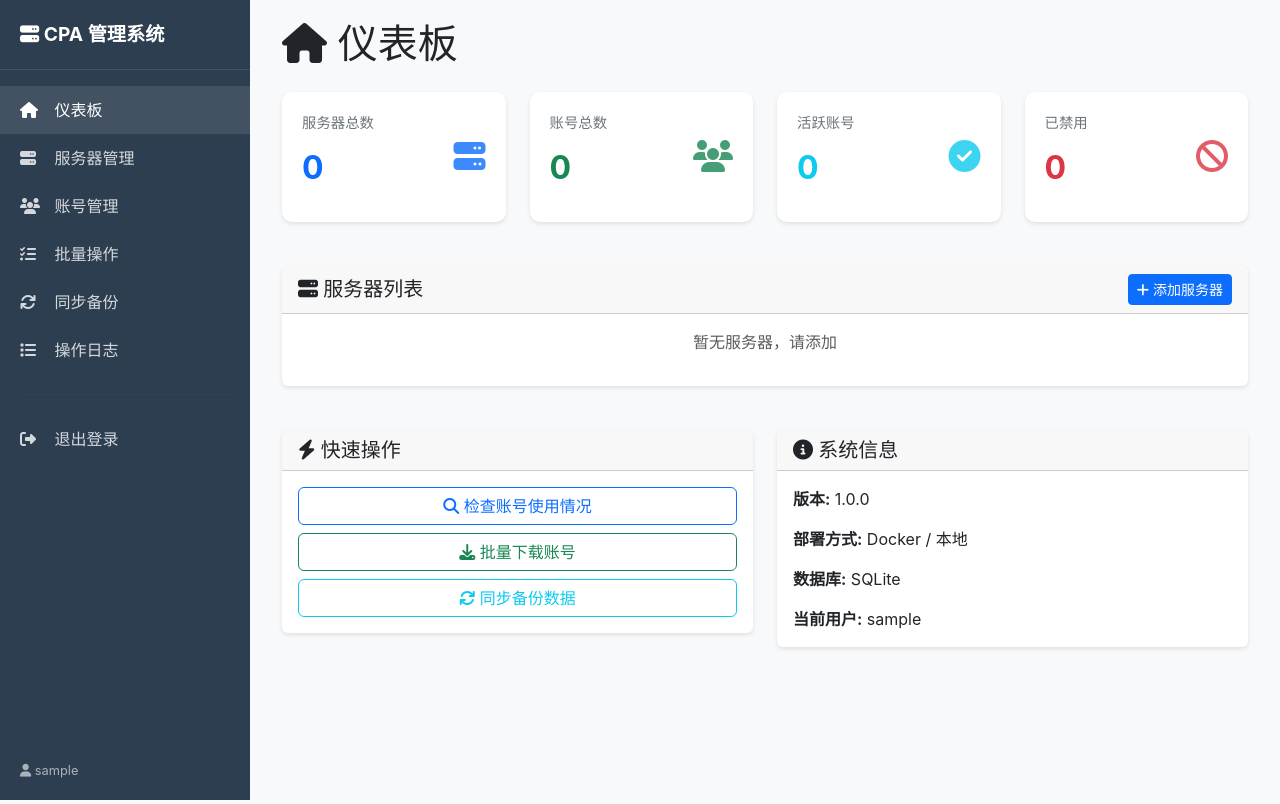
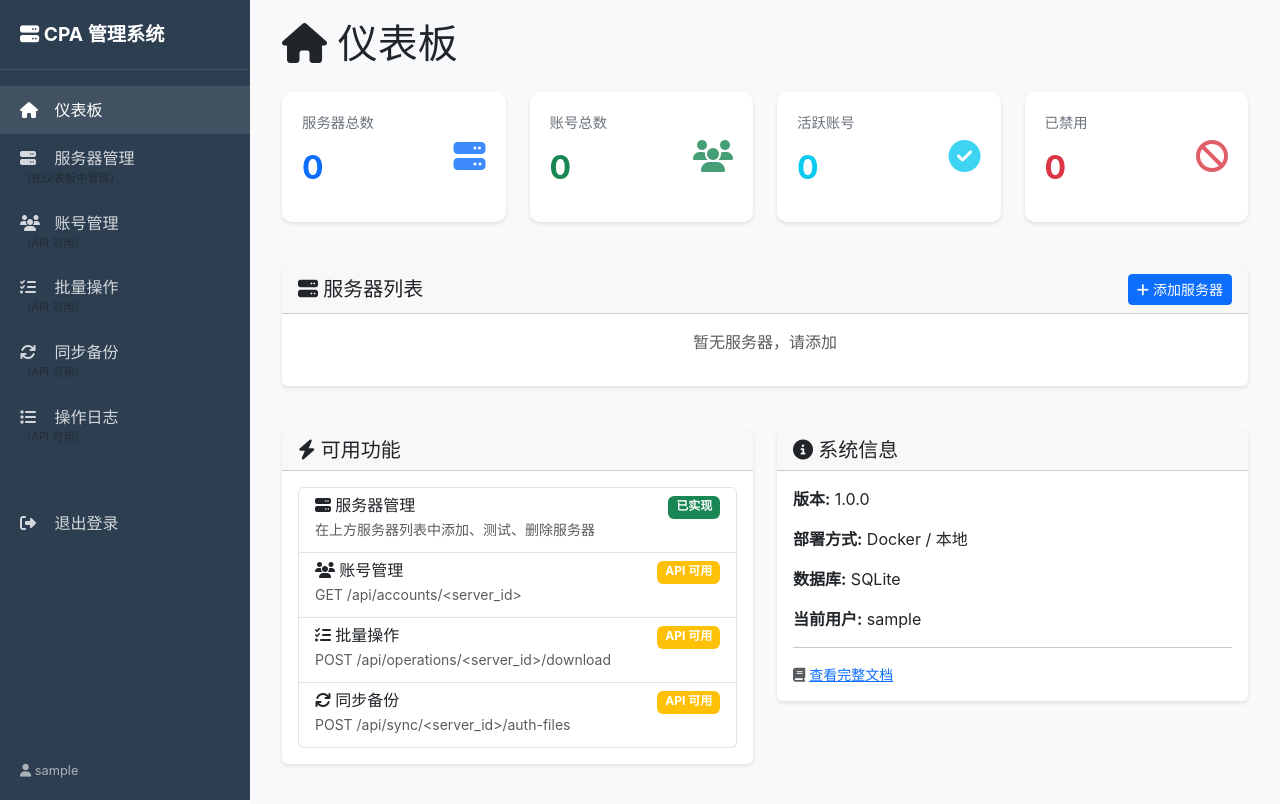
Before and after one commit to qizhuxu/CPAOM, a Flask app: page / in a window 1280 px wide. Run offline with Flask 3, Linux system fonts and the light colour scheme; the visitor is signed in with stand-in values (Sample User, id 1); data that the repository does not hold is empty.

Commit message:
fix: 修复 Web 版本前端导航问题
- 移除未实现的页面跳转功能
- 更新侧边栏菜单，标注 API 可用功能
- 修改仪表板快速操作为功能列表
- 添加 API 端点提示信息
- 改善用户体验，明确当前实现状态

当前状态：
- ✅ 仪表板（完整实现）
- ✅ 服务器管理（在仪表板中）
- ⚠️ 其他功能通过 API 提供

```diff
--- a/web/templates/base.html
+++ b/web/templates/base.html
@@ -135,20 +135,25 @@
             <a class="nav-link {% if request.endpoint == 'index' %}active{% endif %}" href="{{ url_for('index') }}">
                 <i class="fas fa-home"></i> 仪表板
             </a>
-            <a class="nav-link" href="#" onclick="showPage('servers')">
+            <a class="nav-link disabled" href="#" title="功能通过 API 提供">
                 <i class="fas fa-server"></i> 服务器管理
+                <small class="text-muted d-block" style="font-size: 0.7rem;">（在仪表板中管理）</small>
             </a>
-            <a class="nav-link" href="#" onclick="showPage('accounts')">
+            <a class="nav-link disabled" href="#" title="功能通过 API 提供">
                 <i class="fas fa-users"></i> 账号管理
+                <small class="text-muted d-block" style="font-size: 0.7rem;">（API 可用）</small>
             </a>
-            <a class="nav-link" href="#" onclick="showPage('operations')">
+            <a class="nav-link disabled" href="#" title="功能通过 API 提供">
                 <i class="fas fa-tasks"></i> 批量操作
+                <small class="text-muted d-block" style="font-size: 0.7rem;">（API 可用）</small>
             </a>
-            <a class="nav-link" href="#" onclick="showPage('sync')">
+            <a class="nav-link disabled" href="#" title="功能通过 API 提供">
                 <i class="fas fa-sync"></i> 同步备份
+                <small class="text-muted d-block" style="font-size: 0.7rem;">（API 可用）</small>
             </a>
-            <a class="nav-link" href="#" onclick="showPage('logs')">
+            <a class="nav-link disabled" href="#" title="功能通过 API 提供">
                 <i class="fas fa-list"></i> 操作日志
+                <small class="text-muted d-block" style="font-size: 0.7rem;">（API 可用）</small>
             </a>
 
             <hr style="border-color: rgba(255,255,255,0.1); margin: 20px;">
@@ -235,11 +240,24 @@
             }, 5000);
         }
 
-        // 页面导航（SPA 风格）
+        // 页面导航
         function showPage(page) {
-            // 简单实现：刷新页面并添加 hash
-            window.location.hash = page;
-            window.location.reload();
+            // 这些功能目前通过 API 提供，暂未实现前端页面
+            const pageNames = {
+                'servers': '服务器管理',
+                'accounts': '账号管理',
+                'operations': '批量操作',
+                'sync': '同步备份',
+                'logs': '操作日志'
+            };
+
+            showToast(`${pageNames[page] || page} 功能正在开发中，请使用 API 接口`, 'info');
+
+            // TODO: 实现完整的前端页面
+            // 目前可以通过以下方式使用：
+            // - 直接调用 API 接口
+            // - 使用 Postman 等工具测试
+            // - 或者在仪表板添加更多功能
         }
     </script>
 
--- a/web/templates/dashboard.html
+++ b/web/templates/dashboard.html
@@ -98,20 +98,39 @@
             <div class="card">
                 <div class="card-header">
                     <h5 class="mb-0">
-                        <i class="fas fa-bolt"></i> 快速操作
+                        <i class="fas fa-bolt"></i> 可用功能
                     </h5>
                 </div>
                 <div class="card-body">
-                    <div class="d-grid gap-2">
-                        <button class="btn btn-outline-primary" onclick="showPage('accounts')">
-                            <i class="fas fa-search"></i> 检查账号使用情况
-                        </button>
-                        <button class="btn btn-outline-success" onclick="showPage('operations')">
-                            <i class="fas fa-download"></i> 批量下载账号
-                        </button>
-                        <button class="btn btn-outline-info" onclick="showPage('sync')">
-                            <i class="fas fa-sync"></i> 同步备份数据
-                        </button>
+                    <div class="list-group">
+                        <div class="list-group-item">
+                            <div class="d-flex w-100 justify-content-between">
+                                <h6 class="mb-1"><i class="fas fa-server"></i> 服务器管理</h6>
+                                <span class="badge bg-success">已实现</span>
+                            </div>
+                            <p class="mb-1 small text-muted">在上方服务器列表中添加、测试、删除服务器</p>
+                        </div>
+                        <div class="list-group-item">
+                            <div class="d-flex w-100 justify-content-between">
+                                <h6 class="mb-1"><i class="fas fa-users"></i> 账号管理</h6>
+                                <span class="badge bg-warning">API 可用</span>
+                            </div>
+                            <p class="mb-1 small text-muted">GET /api/accounts/&lt;server_id&gt;</p>
+                        </div>
+                        <div class="list-group-item">
+                            <div class="d-flex w-100 justify-content-between">
+                                <h6 class="mb-1"><i class="fas fa-tasks"></i> 批量操作</h6>
+                                <span class="badge bg-warning">API 可用</span>
+                            </div>
+                            <p class="mb-1 small text-muted">POST /api/operations/&lt;server_id&gt;/download</p>
+                        </div>
+                        <div class="list-group-item">
+                            <div class="d-flex w-100 justify-content-between">
+                                <h6 class="mb-1"><i class="fas fa-sync"></i> 同步备份</h6>
+                                <span class="badge bg-warning">API 可用</span>
+                            </div>
+                            <p class="mb-1 small text-muted">POST /api/sync/&lt;server_id&gt;/auth-files</p>
+                        </div>
                     </div>
                 </div>
             </div>
@@ -128,7 +147,12 @@
                     <p><strong>版本:</strong> 1.0.0</p>
                     <p><strong>部署方式:</strong> Docker / 本地</p>
                     <p><strong>数据库:</strong> SQLite</p>
-                    <p class="mb-0"><strong>当前用户:</strong> {{ current_user.username }}</p>
+                    <p><strong>当前用户:</strong> {{ current_user.username }}</p>
+                    <hr>
+                    <p class="mb-0 small text-muted">
+                        <i class="fas fa-book"></i>
+                        <a href="https://github.com/qizhuxu/CPAOM" target="_blank">查看完整文档</a>
+                    </p>
                 </div>
             </div>
         </div>
```
